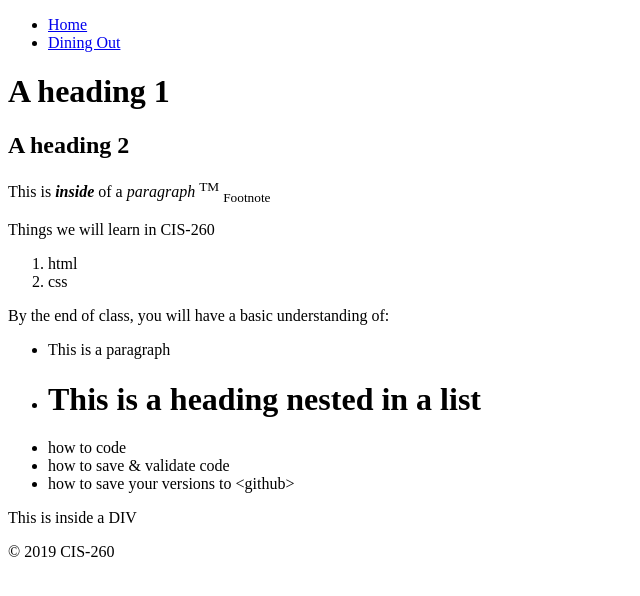
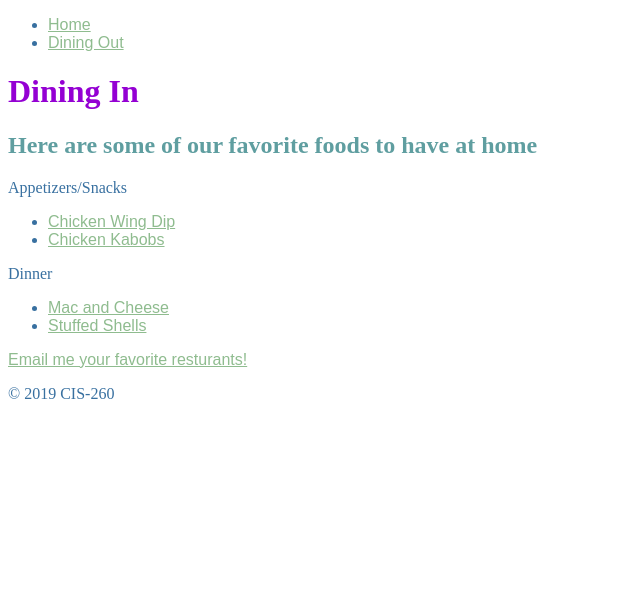
Before and after one commit to amcmona8/assignment1, a plain HTML site: page diningin.html in a window 1280 px wide. Shown: the whole page, without its empty margins (0-640 px from the left). Drawn offline with Linux system fonts and the light colour scheme.

Commit message:
assignment one customize

```diff
--- a/css/styles.css
+++ b/css/styles.css
@@ -1,5 +1,9 @@
-<style>
-        a {
-            font-family: cursive;
+html {
+    color: #3870a0
+}
 
-        }
+<style > a {
+    font-family: cursive;
+    color: coral
+
+}
--- a/diningin.html
+++ b/diningin.html
@@ -2,9 +2,21 @@
 <html lang="en">
 
 <head>
+
     <meta charset="utf-8">
     <title>Dining Out</title>
     <link rel="stylesheet" type="text/css" href="css/styles.css">
+
+    <style>
+        a {
+            font-family: sans-serif;
+            color: darkseagreen
+        }
+
+
+    </style>
+
+
 </head>
 
 <body>
@@ -23,35 +35,32 @@
 
 
     <main>
-        <h1>A heading 1</h1>
-        <h2>A heading 2</h2>
-        <p>This is <em> <strong>inside</strong></em> of a <em> paragraph</em> <sup>TM</sup> <sub>Footnote</sub> </p>
-        <p>Things we will learn in CIS-260</p>
-        <ol>
-            <li>html</li>
-            <li>css</li>
-        </ol>
+        <h1 style="color: darkviolet" >Dining In </h1>
+        <h2 style="color: cadetblue" > Here are some of our favorite foods to have at home</h2>
+        <p>
 
-        <p>By the end of class, you will have a basic understanding of:</p>
-        <ul>
-            <li>
-                <p> This is a paragraph </p>
-            </li>
-            <li>
-                <H1> This is a heading nested in a list </H1>
-            </li>
-            <li>how to code</li>
-            <li>how to save &amp; validate code</li>
-            <li>how to save your versions to &lt;github&gt;</li>
-        </ul>
+            <p> Appetizers/Snacks </p>
+            <ul>
+                <li> <a href="https://www.franksredhot.com/recipes/franks-redhot-buffalo-chicken-dip" target="_blank">Chicken Wing Dip</a></li>
 
-        <div>This is inside a DIV</div>
-    </main>
+                <li> <a href="https://www.deliciousmeetshealthy.com/grilled-mediterranean-chicken-kebabs/" target="_blank">Chicken Kabobs</a></li>
+
+            </ul>
+
+            <p>Dinner</p>
+            <ul>
+                <li> <a href="https://www.momontimeout.com/best-homemade-baked-mac-and-cheese-recipe/" target="_blank">Mac and Cheese</a></li>
+
+                <li> <a href="https://www.spendwithpennies.com/classic-stuffed-shells-recipe/" target="_blank">Stuffed Shells</a></li>
+
+            </ul>
+
+
+
+        <p><a href="mailto:amcmona8@mail.naz.edu">Email me your favorite resturants!</a></p>
+
 
 
     <footer>
         <p>&copy; 2019 CIS-260</p>
     </footer>
-</body>
-
-</html>
```
Also changed, not shown: diningout.html (+9 -12 lines), index.html (+13 -17 lines).
